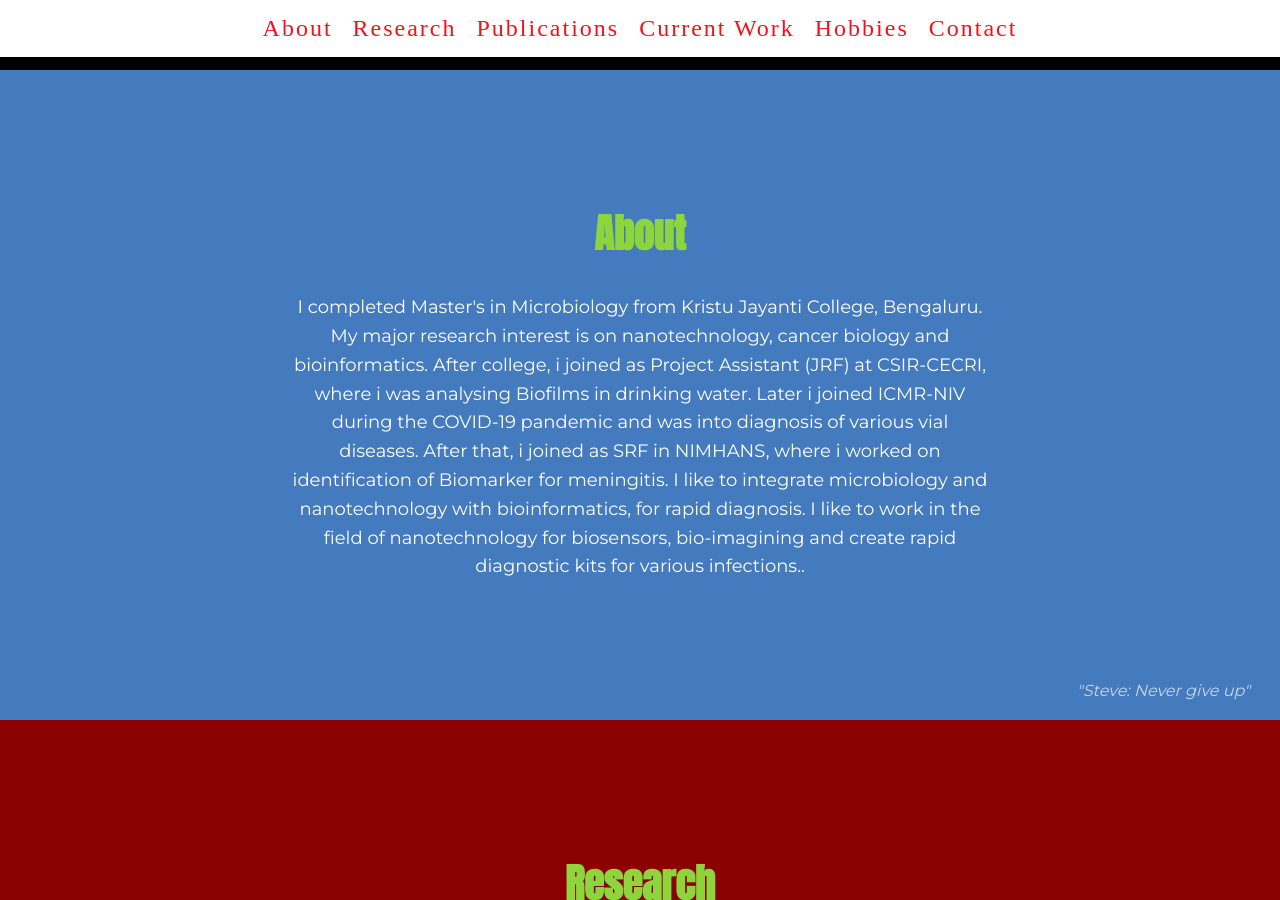
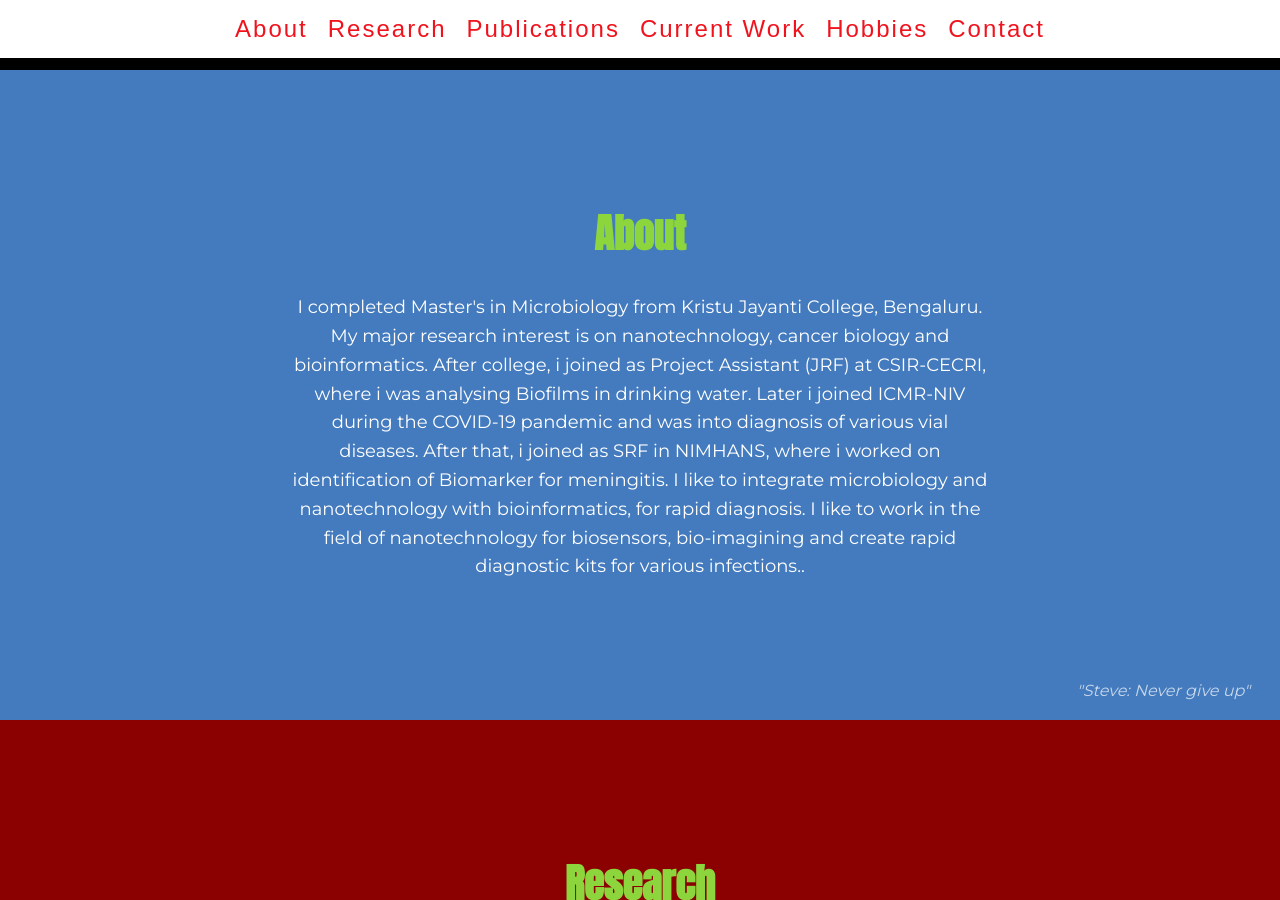
Before and after one commit to nanosrini/nanosrini.github.io, a Jekyll site: the page home/index.html, which Jekyll copies as it is, in a window 1280 px wide and 900 px high. Built offline with Jekyll 4.4.1, drawn with Linux system fonts in a browser that asks for light colours; some web fonts are replaced.

Commit message:
Update index.html

```diff
--- a/home/index.html
+++ b/home/index.html
@@ -5,7 +5,6 @@
   <title>Srini's Nanoverse</title>
   <meta name="viewport" content="width=device-width, initial-scale=1.0" />
   <link href="https://fonts.googleapis.com/css2?family=Anton&family=Montserrat&display=swap" rel="stylesheet">
-  <link href="https://fonts.googleapis.com/css2?family=Bangers&family=Anton&display=swap" rel="stylesheet">
   <meta name="description" content="Srini's Nanoverse - Research, Publications, and Projects in DNA nanotechnology, microbiome, and biotechnology.">
   <meta name="keywords" content="Srini, Nanoverse, Research, Nanotechnology, microbiology, biotechnology, publications">
   <meta name="author" content="Srini">
@@ -17,6 +16,13 @@
       background: #000;
       color: #fff;
     }
+
+  @font-face {
+  font-family: 'MarvelFont';
+  src: url('assets/fonts/Marvel.woff2') format('woff2'),
+  font-weight: normal;
+  font-style: normal;
+}
 
     /* Navbar */
     .navbar {
@@ -31,23 +37,18 @@
   padding: 15px 0;
   z-index: 1000; /* stays above everything */
 }
-  @font-face {
-  font-family: 'MarvelFont';
-  src: url('assets/fonts/Marvel.ttf') format('truetype');
-  /* you can also use WOFF for better browser support */
-}
 
 .navbar a {
+  font-family: 'MarvelFont', sans-serif; /* custom font */
   color: #F0131E;
   text-decoration: none;
   font-size: 24px;
+  letter-spacing: 2px;
   transition: color 0.3s;
-  font-family: 'MarvelFont', cursive; /* Marvel-style font only for navbar */
-  letter-spacing: 2px; /* adds comic book spacing */
 }
 
 .navbar a:hover {
-  color: #f5c518; /* Marvel yellow */
+  color: #f5c518;
 }
 
 section {
```
